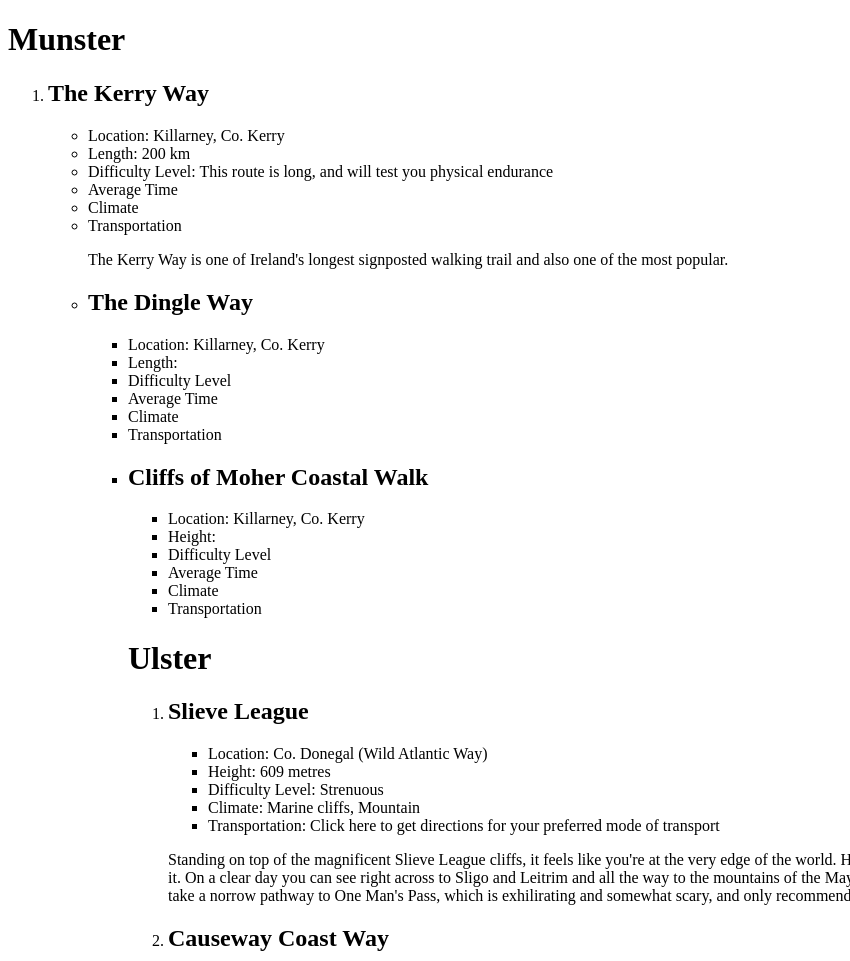
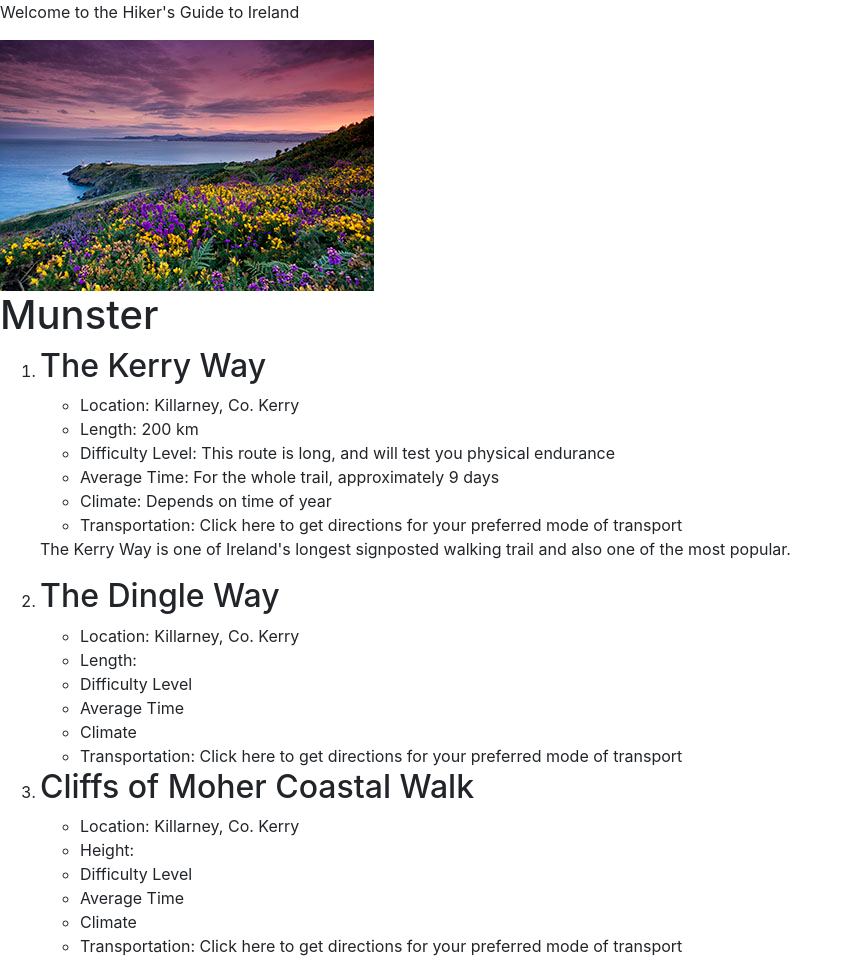
Before and after one commit to Batmans-sidekick/Website-for-Contest, a plain HTML site: page index.html in a window 1280 px wide. Shown: the top 961 px of the page, without its empty margins (0-850 px from the left). Drawn offline with nearby package versions, Linux system fonts and the light colour scheme.

Commit message:
Add photo/bootstrap

```diff
--- a/index.html
+++ b/index.html
@@ -2,8 +2,17 @@
 <html>
 <head>
   <link rel="stylesheet" type="text/css" href="./website.css">
+  <link href='css/bootstrap.css'rel='stylesheet'>
 </head>
 <body>
+
+<p>Welcome to the Hiker's Guide to Ireland</p>
+
+  <img src='Howth Walk.jpg'>
+
+
+
+
 <!--MUNSTER -->
   <h1>Munster</h1>
   <ol>
@@ -12,9 +21,10 @@
         <li>Location: Killarney, Co. Kerry </li>
         <li>Length: 200 km</li>
         <li>Difficulty Level: This route is long, and will test you physical endurance</li>
-        <li>Average Time</li>
-        <li>Climate</li>
-        <li>Transportation</li>
+        <li>Average Time: For the whole trail, approximately 9 days</li>
+        <li>Climate: Depends on time of year</li>
+        <li>Transportation: Click here to get directions for your preferred mode of transport</li>
+      </ul>
 
     <p>The Kerry Way is one of Ireland's longest signposted walking trail and also one of the most popular.</p>
 
@@ -25,8 +35,8 @@
       <li>Difficulty Level</li>
       <li>Average Time</li>
       <li>Climate</li>
-      <li>Transportation</li>
-
+      <li>Transportation: Click here to get directions for your preferred mode of transport</li>
+</ul>
   <li><h2>Cliffs of Moher Coastal Walk</h2></li>
   <ul>
       <li>Location: Killarney, Co. Kerry </li>
@@ -34,7 +44,7 @@
       <li>Difficulty Level</li>
       <li>Average Time</li>
       <li>Climate</li>
-      <li>Transportation</li>
+      <li>Transportation: Click here to get directions for your preferred mode of transport</li>
    </ul>
 <!--ULSTER-->
   <h1> Ulster </h1>
```
Also changed, not shown: Howth Walk.jpg (added).
